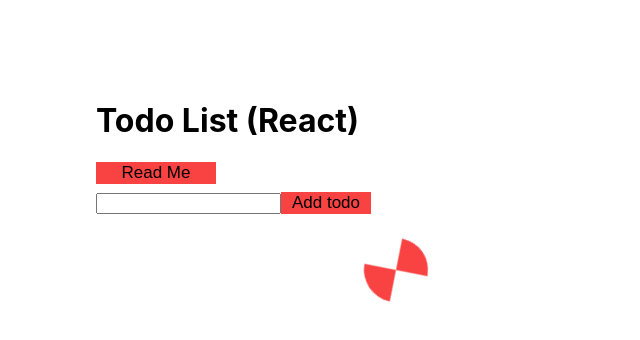
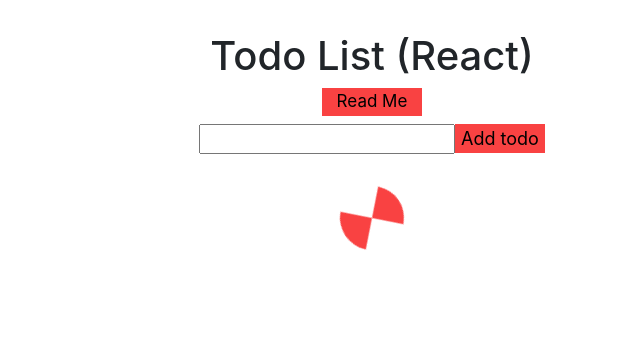
Before and after one commit to Feoh258258/reactLearning, a React (Create React App) app: page / in a window 1280 px wide. Shown: the top 340 px of the page, without its empty margins (244-884 px from the left). Built offline with nearby package versions, Linux system fonts and the light colour scheme; no server answers.

Commit message:
Add responsive

```diff
--- a/package.json
+++ b/package.json
@@ -6,6 +6,7 @@
     "@testing-library/jest-dom": "^4.2.4",
     "@testing-library/react": "^9.5.0",
     "@testing-library/user-event": "^7.2.1",
+    "bootstrap": "^4.5.0",
     "prop-types": "^15.7.2",
     "react": "^16.13.1",
     "react-dom": "^16.13.1",
--- a/src/App.js
+++ b/src/App.js
@@ -1,3 +1,4 @@
+import 'bootstrap/dist/css/bootstrap.min.css'
 import React, {useEffect} from 'react'
 import TodoList from './Todo/TodoList'
 import Context from './context'
--- a/src/Modal/Modal.css
+++ b/src/Modal/Modal.css
@@ -11,17 +11,19 @@
 }
 
 .modal-body {
+  margin: 0 auto;
   padding: 2rem;
-  width: 400px;
+  width: 50%;
   border-radius: 5px;
   background: #FFF;
   height: 200px;
 }
 .modal-btn {
+  margin: 0 auto;
   margin-bottom: .5rem;
   background: #f94242;
   border: none;
-  width: 20%;
+  width: 33%;
   font-size: 17px;
   outline: none;
 }
@@ -30,7 +32,16 @@
   margin-bottom: .5rem;
   background: #f94242;
   border: none;
-  width: 30%;
+  width: 35%;
   font-size: 17px;
   outline: none;
 }
+
+@media (min-width: 769px) {
+  .modal-btn {
+    margin: 0 auto;
+    width: 33%;
+    margin-bottom: .5rem;
+  }
+
+}
--- a/src/Modal/Modal.js
+++ b/src/Modal/Modal.js
@@ -9,10 +9,12 @@ export default class Modal extends React.Component {
     render() {
     return (
       <React.Fragment>
-        <button className='modal-btn' onClick={() => this.setState({ isOpen: true})}>Read Me</button>
+        <div className='row'>
+        <button className='col-md-12 modal-btn' onClick={() => this.setState({ isOpen: true})}>Read Me</button>
+        </div>
 
         {this.state.isOpen && (<div className='modal'>
-        <div className='modal-body'>
+        <div className='modal-body col-md-6'>
         <h1>Info</h1>
         <p>This TodoList has created by Vladlen Minin`s lesson</p>
         <button className="modalInsidaBtn" onClick={() => this.setState({ isOpen: false})}>Close modal</button>
--- a/src/Todo/AddTodo.js
+++ b/src/Todo/AddTodo.js
@@ -26,7 +26,7 @@ const input = useInputValue('')
     }
   }
   return (
-    <form style={{marginBottom: '1rem'}} onSubmit={submitHandler}>
+    <form className='formAdd' style={{marginBottom: '1rem'}} onSubmit={submitHandler}>
       <input  {...input.bind} />
       <button className='addTodoBtn' type="submit">Add todo</button>
     </form>
--- a/src/Todo/TodoList.js
+++ b/src/Todo/TodoList.js
@@ -12,7 +12,8 @@ const styles = {
 
 function TodoList(props) {
   return (
-    <ul style={styles.ul}>
+    <div class="row">
+    <ul className='col-md-12 col-lg-10' style={styles.ul}>
       { props.todos.map((todo, index) =>{
         return <TodoItem
         todo={todo}
@@ -22,6 +23,7 @@ function TodoList(props) {
        />
       })}
     </ul>
+    </div>
   )
 }
 
--- a/src/index.css
+++ b/src/index.css
@@ -68,3 +68,64 @@ code {
   font-size: 17px;
   outline: none;
 }
+
+@media (max-width: 575px) {
+  .wrapper {
+    padding: 2rem;
+    margin: 0 auto;
+    width: 100%;
+  }
+  .addTodoBtn {
+    width: 30%;
+    background: #f94242;
+    border: none;
+    font-size: 18px;
+    outline: none;
+  }
+ }
+
+ @media (min-width: 576px) and (max-width: 767px) {
+  .wrapper {
+    padding: 2rem;
+    margin: 0 auto;
+    width: 100%;
+  }
+  .addTodoBtn {
+    width: 30%;
+    background: #f94242;
+    border: none;
+    font-size: 18px;
+    outline: none;
+  }
+ }
+
+ @media (min-width: 768px) {
+  .wrapper {
+ padding: 2rem;
+ padding-right: 5rem;
+ margin: 0 auto;
+ width: 100%;
+} }
+
+@media (min-width: 769px) {
+  .wrapper {
+  display: flex;
+  justify-content: center;
+  align-items: center;
+  flex-direction: column;
+}
+
+.formAdd {
+  display: flex;
+  align-items: center;
+}
+
+.addTodoBtn {
+  width: 50%;
+  background: #f94242;
+  border: none;
+  font-size: 18px;
+  outline: none;
+}
+
+}
```
Also changed, not shown: 1 other file (tests, documents, lock files or other folders).
